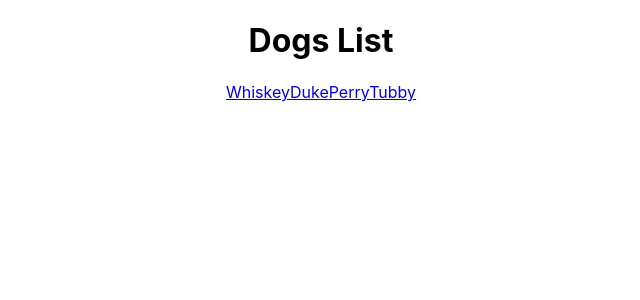
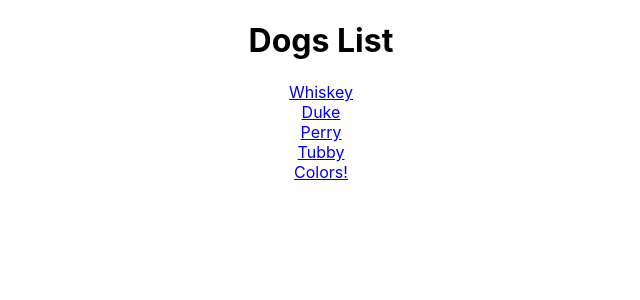
Before and after one commit to MattBaer77/ex_46.2_react-router-patterns, a React (Create React App) app: page /dogs in a window 1280 px wide. Shown: the top 300 px of the page, without its empty margins (319-959 px from the left). Built offline with nearby package versions, Linux system fonts and the light colour scheme.

Commit message:
Part 2 started

```diff
--- a/src/App.js
+++ b/src/App.js
@@ -11,6 +11,8 @@ import tubby from './dogs/tubby.jpg';
 import DogList from './DogList';
 import Dog from './Dog';
 
+import ColorList from './ColorList.js';
+
 function App( {dogs} ) {
 
   return (
@@ -20,6 +22,7 @@ function App( {dogs} ) {
     <BrowserRouter>
 
     <Routes>
+      <Route exact path ="/colors" element={<ColorList />} />
       <Route exact path="/dogs" element={<DogList dogs={dogs}/>} />
       <Route path="/dogs/:name" element={<Dog dogs={dogs}/>}>
       </Route>
--- /dev/null
+++ b/src/ColorList.js
@@ -0,0 +1,12 @@
+import React from "react";
+
+const ColorList = () => {
+
+    return (
+        <div>
+            <h1>Colors!!!</h1>
+        </div>
+    )
+}
+
+export default ColorList;
--- a/src/DogList.js
+++ b/src/DogList.js
@@ -10,7 +10,11 @@ const DogList = ( {dogs} ) => {
 
         <h1>Dogs List</h1>
 
-        {dogs.map(d => <NavLink key={d.name} to={"/dogs/"+d.name}>{d.name}</NavLink>)}
+        {dogs.map(d => <div><NavLink key={d.name} to={"/dogs/"+d.name}>{d.name}</NavLink></div>)}
+
+        <div>
+            <NavLink to={'/colors'}>Colors!</NavLink>
+        </div>
 
         </div>
 
```
